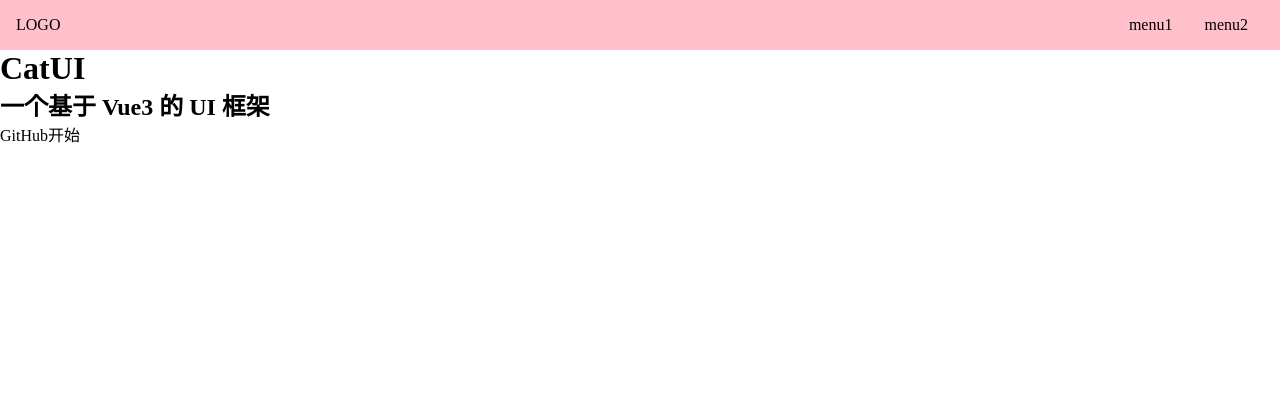
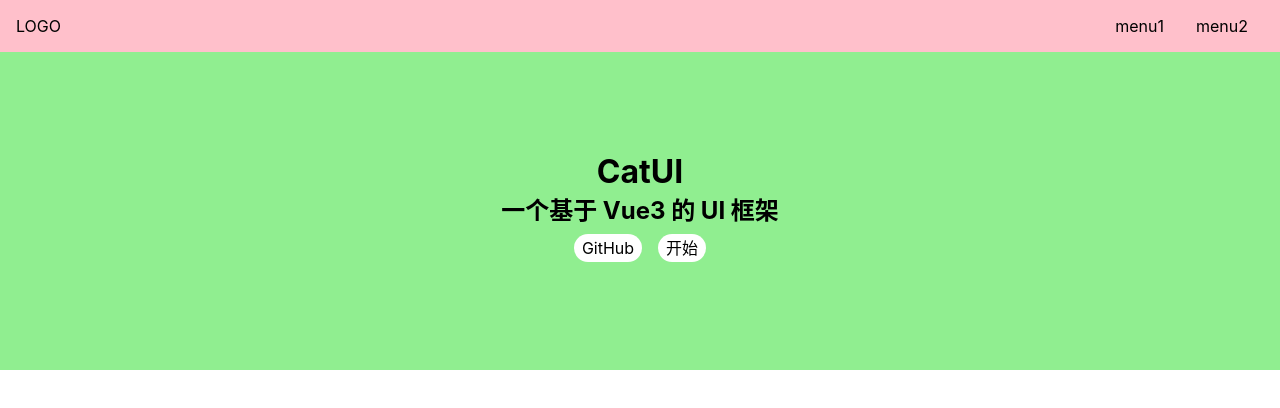
Before and after one commit to Crescent-zxy/Cat-UI, a Vue app: page /#/ in a window 1280 px wide. Shown: the top 408 px of the page. Built offline with nearby package versions, Linux system fonts and the light colour scheme; the HTML template or start-up script is replaced by a standard one.

Commit message:
Home样式完善

```diff
--- a/src/index.scss
+++ b/src/index.scss
@@ -15,5 +15,13 @@
 
     &:hover {
         border-bottom: 1px solid;
+        cursor: pointer;
     }
 }
+
+body {
+    font-size: 16px;
+    // 为什么这样写 font-family
+    // 答案见 https://github.com/zenozeng/fonts.css/
+    font-family: -apple-system, "Noto Sans", "Helvetica Neue", Helvetica, "Nimbus Sans L", Arial, "Liberation Sans", "PingFang SC", "Hiragino Sans GB", "Noto Sans CJK SC", "Source Han Sans SC", "Source Han Sans CN", "Microsoft YaHei", "Wenquanyi Micro Hei", "WenQuanYi Zen Hei", "ST Heiti", SimHei, "WenQuanYi Zen Hei Sharp", sans-serif;
+}
--- a/src/views/Home.vue
+++ b/src/views/Home.vue
@@ -6,15 +6,39 @@
       <h2>一个基于 Vue3 的 UI 框架</h2>
       <p class="actions">
         <a href="">GitHub</a>
-                <a href="">开始</a>
+        <router-link to="/doc">开始</router-link>
       </p>
     </div>
   </div>
 </template>
 
 <script lang="ts">
-import Topnav from '../components/Topnav.vue'
+import Topnav from "../components/Topnav.vue";
 export default {
-    components: { Topnav }
+  components: { Topnav },
+};
+</script>
+
+<style lang="scss" scoped>
+.banner {
+  padding: 100px 0;
+  display: flex;
+  justify-content: center;
+  align-items: center;
+  flex-direction: column;
+  background: lightgreen;
+  > .actions {
+    padding: 8px 0;
+    a {
+      margin: 0 8px;
+      background: #fff;
+      display: inline-block;
+      $h: 28px;
+      height: $h;
+      line-height: $h;
+      border-radius: $h/2;
+      padding: 0 8px;
     }
-</script>
+  }
+}
+</style>
```
Lines whose indentation alone changed are shown as unchanged.
